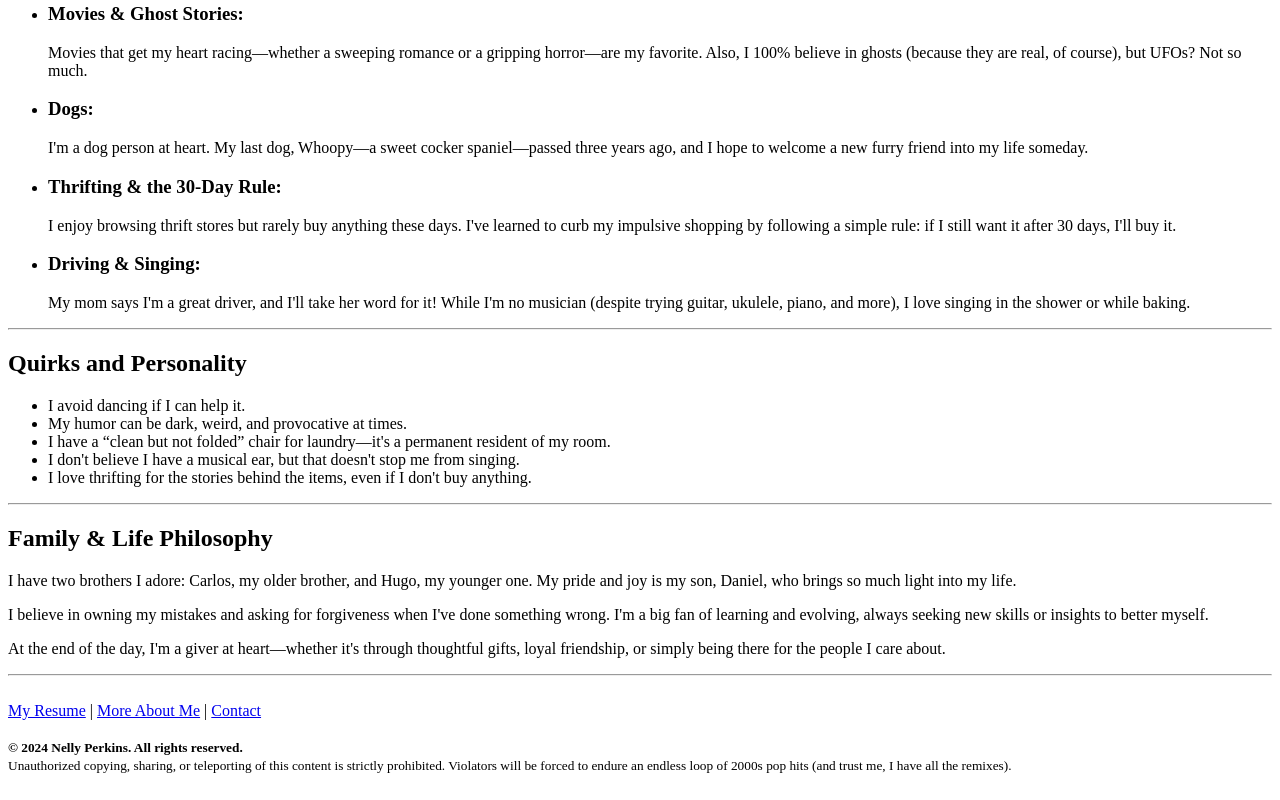
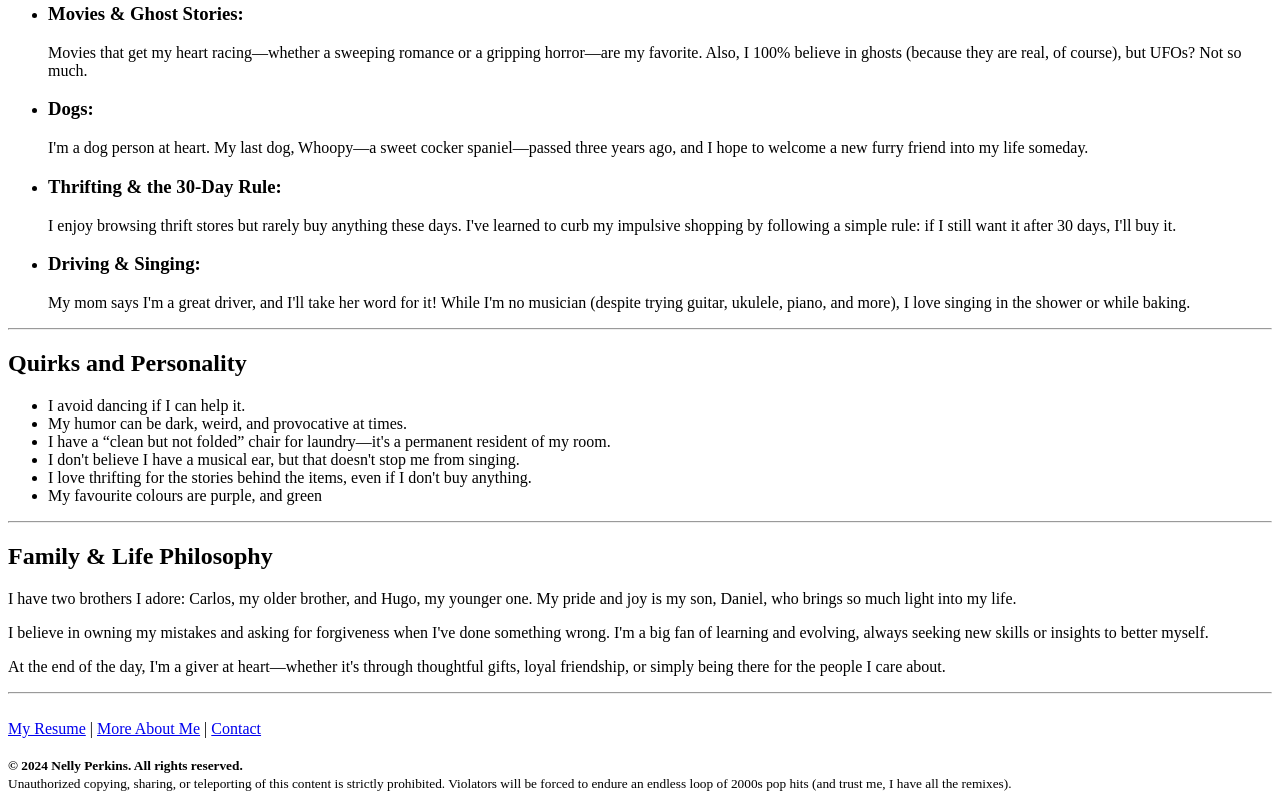
Before and after one commit to nperkinsr/online-resume, a plain HTML site: page public/about-me.html in a window 1280 px wide. Shown: the part 534-1334 px from the top of the page. Drawn offline with Linux system fonts and the light colour scheme.

Commit message:
Update about-me.html

```diff
--- a/public/about-me.html
+++ b/public/about-me.html
@@ -85,6 +85,7 @@
         <li>I have a “clean but not folded” chair for laundry—it's a permanent resident of my room.</li>
         <li>I don't believe I have a musical ear, but that doesn't stop me from singing.</li>
         <li>I love thrifting for the stories behind the items, even if I don't buy anything.</li>
+        <li>My favourite colours are purple, and green</li>
     </ul>
 
     <hr />
```
